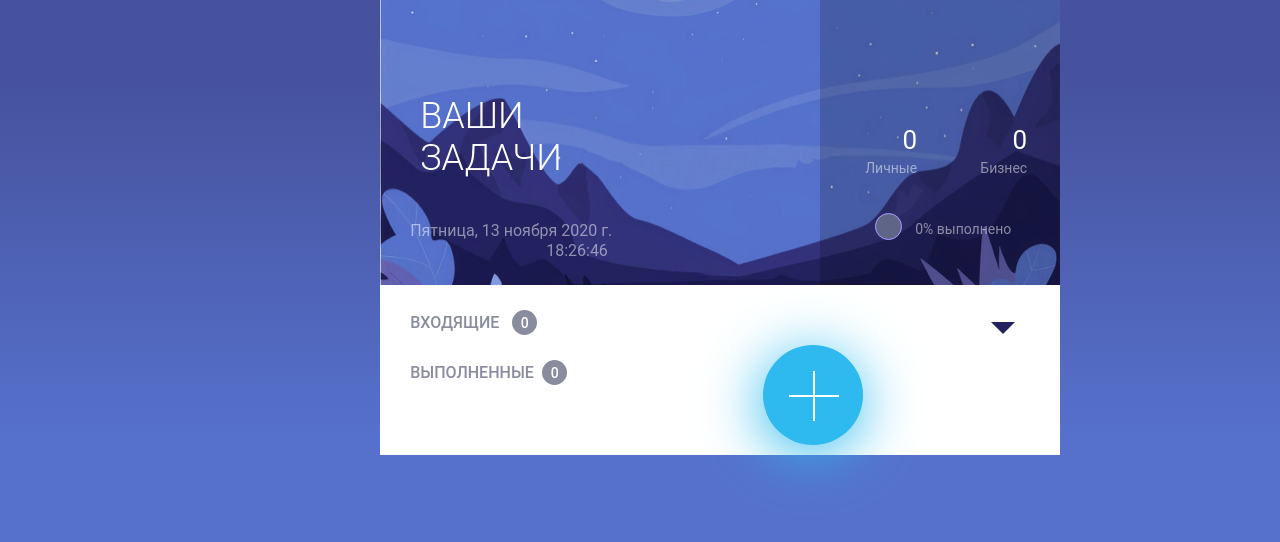
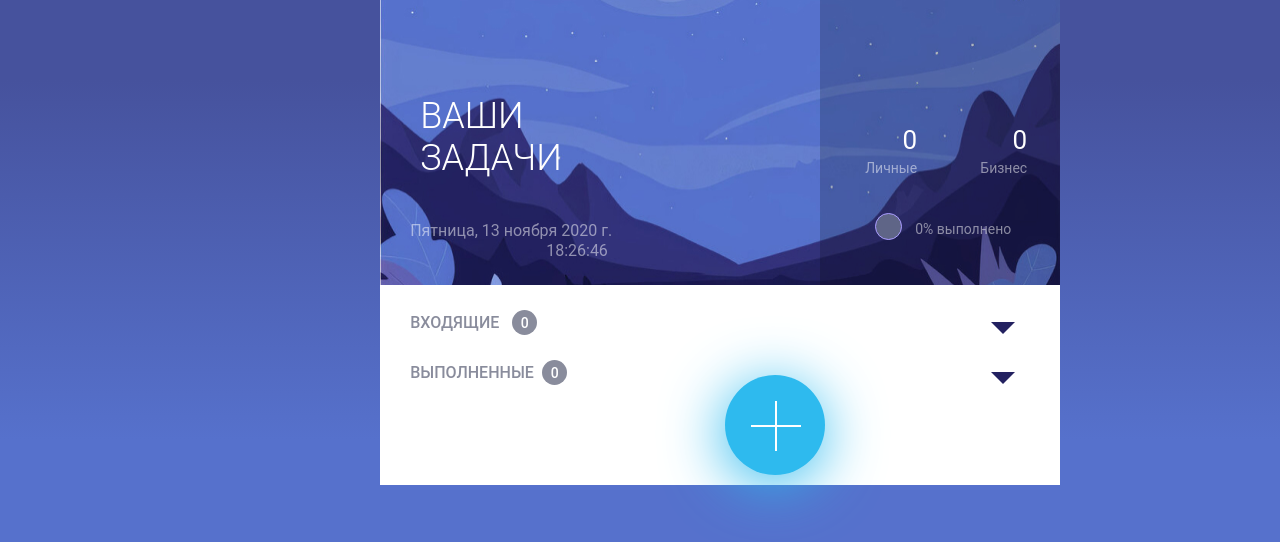
Before and after one commit to Alex-2kZharkov/todo-list, a React (Create React App) app: page / in a window 1280 px wide. Shown: the top 542 px of the page. Built offline with nearby package versions, Linux system fonts and the light colour scheme.

Commit message:
Animation for fullfiled tasks

```diff
--- a/src/components/FulfilledTasks.js
+++ b/src/components/FulfilledTasks.js
@@ -1,5 +1,5 @@
 
-import {React, useEffect, useRef} from 'react';
+import {React, useEffect, useState, useRef} from 'react';
 import {useDispatch, useSelector} from 'react-redux'
 import {countOffset} from '../actions/countOffset'
 import FulfilledTask from './FulfilledTask';
@@ -7,6 +7,8 @@ import './Main.css';
 
 const FulfilledTasks = (props) => {
 
+  const [hideTasks, changeHideClass] = useState({}),
+  [styleArrow, changeStyleArrow] = useState('');
   const containerRef = useRef(null);
   const marginOffset = useSelector(state => state.margin);
   let tasks = null;
@@ -19,6 +21,32 @@ const FulfilledTasks = (props) => {
     dispatch(countOffset(containerRef.current));
   })
 
+  const toggleStyles = () => {
+
+    if(styleArrow) {
+
+      changeHideClass({
+        display: 'block',
+        opacity: '0',
+        transition: '0s ease-in-out opacity'
+      });
+
+      setTimeout(() => changeHideClass({
+        opacity: '1',
+        transition: '1s ease-in-out opacity'
+      }), 1 );
+      changeStyleArrow('');
+
+    } else {
+      changeHideClass({
+        opacity: '0',
+        transition: '0.5s ease-in-out opacity'
+      });
+      setTimeout(() =>changeHideClass({display: 'none'}), 500 );
+      changeStyleArrow('style_arrow');
+    }
+  }
+
   return (
     <div  className='incoming-tasks-container tasks_padding_modificator' ref={containerRef}>
       <div className='fulfilled-tasks-container' style={marginOffset}>
@@ -26,8 +54,9 @@ const FulfilledTasks = (props) => {
           Выполненные
         </div>
         <div className='fulfilled-tasks-container-quantity'>{props.fulfilled}</div>
+        <div className='select_arrow arrow_moficator' id={`${styleArrow}`} onClick={toggleStyles}></div>
       </div>
-      <div className='inner-container'>
+      <div  style={hideTasks} className='inner-container'>
       {tasks}
       </div>
     </div>
--- a/src/components/IncominTasks.js
+++ b/src/components/IncominTasks.js
@@ -1,11 +1,9 @@
-import {React, useState, useRef, useEffect} from 'react';
+import {React, useState} from 'react';
 import IncomingTask from './IncomingTask';
 import './Main.css';
 
 const IncomingTasks = (props) => {
 
-
-  const tasksRef = useRef(null);
   const [hideTasks, changeHideClass] = useState({}),
   [styleArrow, changeStyleArrow] = useState('');
 
@@ -13,7 +11,6 @@ const IncomingTasks = (props) => {
   if (props.tasks) {
     tasks = <div className='inner-container'>{props.tasks.map(task => <IncomingTask key={`${task.id}`} id={task.id} text={task.text} category={task.category} location={task.location} date={task.date}/>)} </div>
   }
-
 
   const toggleStyles = () => {
 
@@ -40,6 +37,7 @@ const IncomingTasks = (props) => {
       changeStyleArrow('style_arrow');
     }
   }
+
   return (
     <div className='incoming-tasks-container'>
       <div className='fulfilled-tasks-container incoming-tasks-container-modificator'>
@@ -49,7 +47,7 @@ const IncomingTasks = (props) => {
         <div className='fulfilled-tasks-container-quantity'>{props.incoming}</div>
         <div className='select_arrow arrow_moficator' id={`${styleArrow}`} onClick={toggleStyles}></div>
       </div>
-       <div ref={tasksRef} style={hideTasks} > {tasks}</div>
+       <div  style={hideTasks} > {tasks}</div>
     </div>
   );
 };
--- a/src/components/Main.css
+++ b/src/components/Main.css
@@ -262,7 +262,7 @@
 
   }
   .tasks_padding_modificator {
-      padding-bottom: 70px;
+      padding-bottom: 100px;
   }
   .fulfilled-tasks-container-title {
     margin-left: 0px;
@@ -299,7 +299,7 @@
 }
 .new_task_container {
     position: absolute;
-    right: 37px;
+    right: 75px;
     bottom: 10px;
 }
 .new_task {
```
